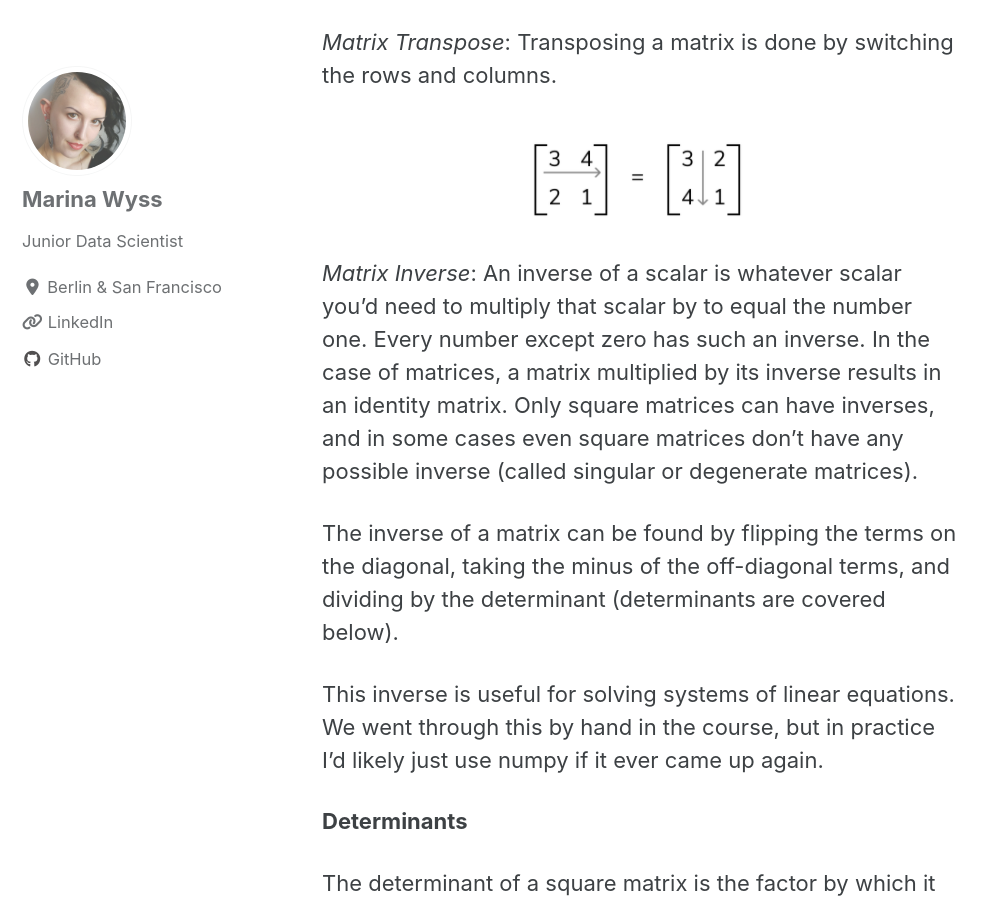
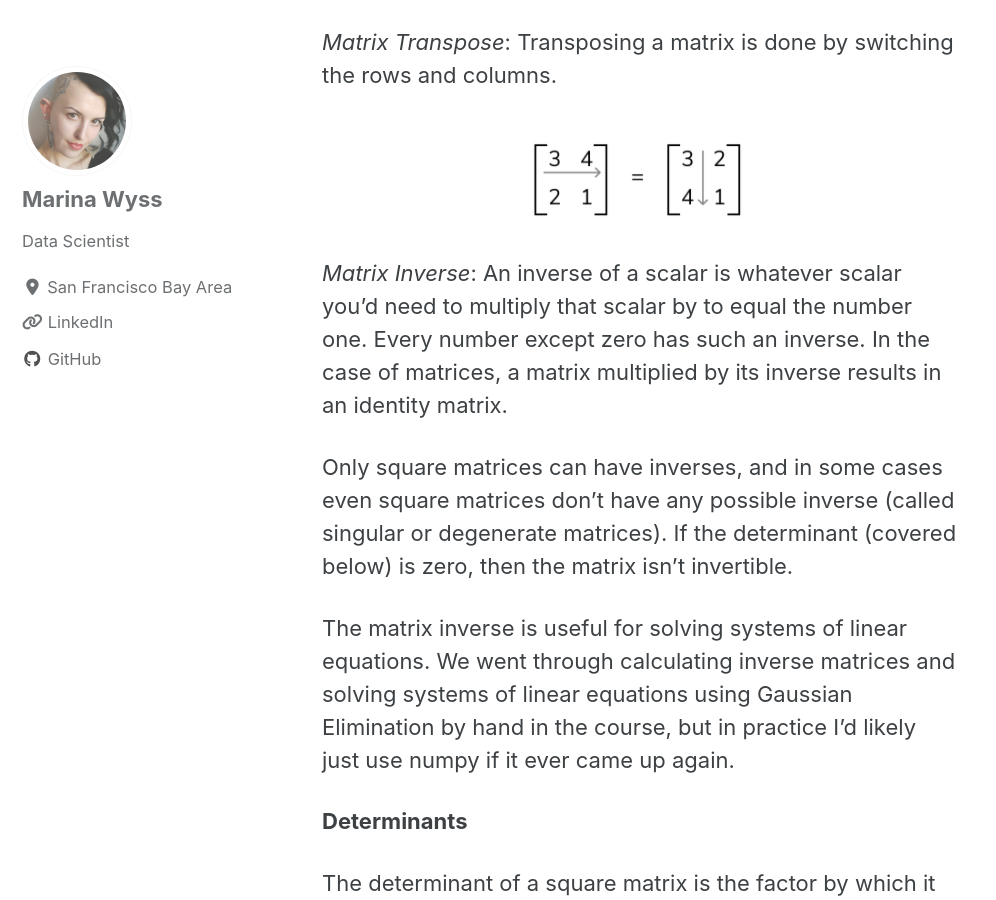
Before and after one commit to MarinaWyss/MarinaWyss.github.io, a Jekyll site: the page built from _posts/2020-11-29-linear_algebra.md, in a window 1280 px wide and 900 px high, scrolled down 8840 px. Shown: the whole window, without its empty margins (0-996 px from the left). Built offline with Jekyll 4.4.1, drawn with Linux system fonts in a browser that asks for light colours; cached includes are drawn as plain includes; nearby versions of some CDN libraries; formulas are drawn with MathJax 3.

Commit message:
updates to site

```diff
--- a/_config.yml
+++ b/_config.yml
@@ -95,8 +95,8 @@ analytics:
 author:
   name             : "Marina Wyss"
   avatar           : "/images/myface.jpg"
-  bio              : "Junior Data Scientist"
-  location         : "Berlin & San Francisco"
+  bio              : "Data Scientist"
+  location         : "San Francisco Bay Area"
   email            :
   links:
     - label: "LinkedIn"
--- a/_posts/2020-11-29-linear_algebra.md
+++ b/_posts/2020-11-29-linear_algebra.md
@@ -113,11 +113,11 @@ There are some important properties of matrix multiplication:
 
 ![image-center](/images/linear_algebra/matrix_transpose.png){: .align-center}
 
-*Matrix Inverse*: An inverse of a scalar is whatever scalar you’d need to multiply that scalar by to equal the number one. Every number except zero has such an inverse. In the case of matrices, a matrix multiplied by its inverse results in an identity matrix. Only square matrices can have inverses, and in some cases even square matrices don’t have any possible inverse (called singular or degenerate matrices).
+*Matrix Inverse*: An inverse of a scalar is whatever scalar you’d need to multiply that scalar by to equal the number one. Every number except zero has such an inverse. In the case of matrices, a matrix multiplied by its inverse results in an identity matrix.
 
-The inverse of a matrix can be found by flipping the terms on the diagonal, taking the minus of the off-diagonal terms, and dividing by the determinant (determinants are covered below).
+Only square matrices can have inverses, and in some cases even square matrices don’t have any possible inverse (called singular or degenerate matrices). If the determinant (covered below) is zero, then the matrix isn't invertible.
 
-This inverse is useful for solving systems of linear equations. We went through this by hand in the course, but in practice I’d likely just use numpy if it ever came up again.
+The matrix inverse is useful for solving systems of linear equations. We went through calculating inverse matrices and solving systems of linear equations using Gaussian Elimination by hand in the course, but in practice I’d likely just use numpy if it ever came up again.
 
 
 **Determinants**
```
Also changed, not shown: _pages/about.md (+1 -1 lines).
